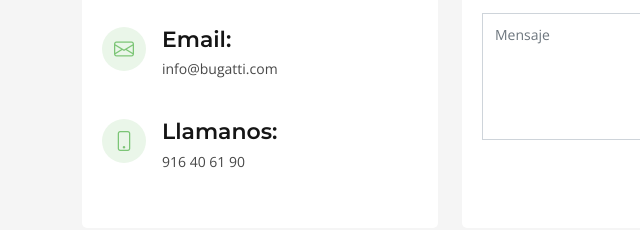
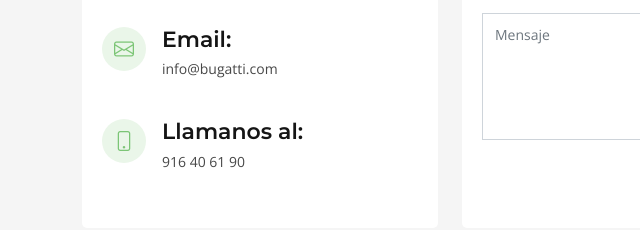
Before and after one commit to Biasem/Entregable4, a plain HTML site: page index.html in a window 1280 px wide. Shown: the part 7130-7360 px from the top of the page, 0-640 px from the left. Drawn offline with nearby package versions, Linux system fonts and the light colour scheme.

Commit message:
actualizacion

```diff
--- a/index.html
+++ b/index.html
@@ -724,7 +724,7 @@
 
               <div class="phone">
                 <i class="bi bi-phone"></i>
-                <h4>Llamanos:</h4>
+                <h4>Llamanos al:</h4>
                 <p>916 40 61 90</p>
               </div>
 
```
